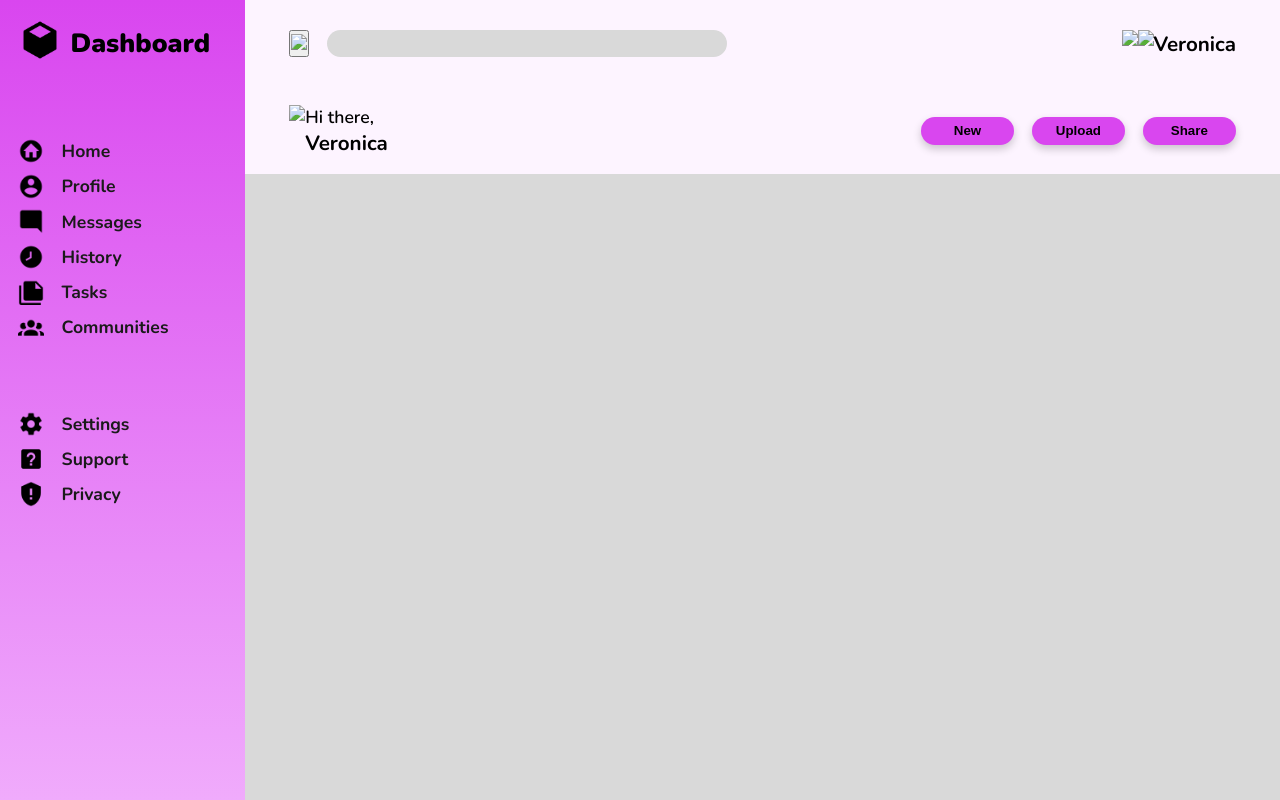
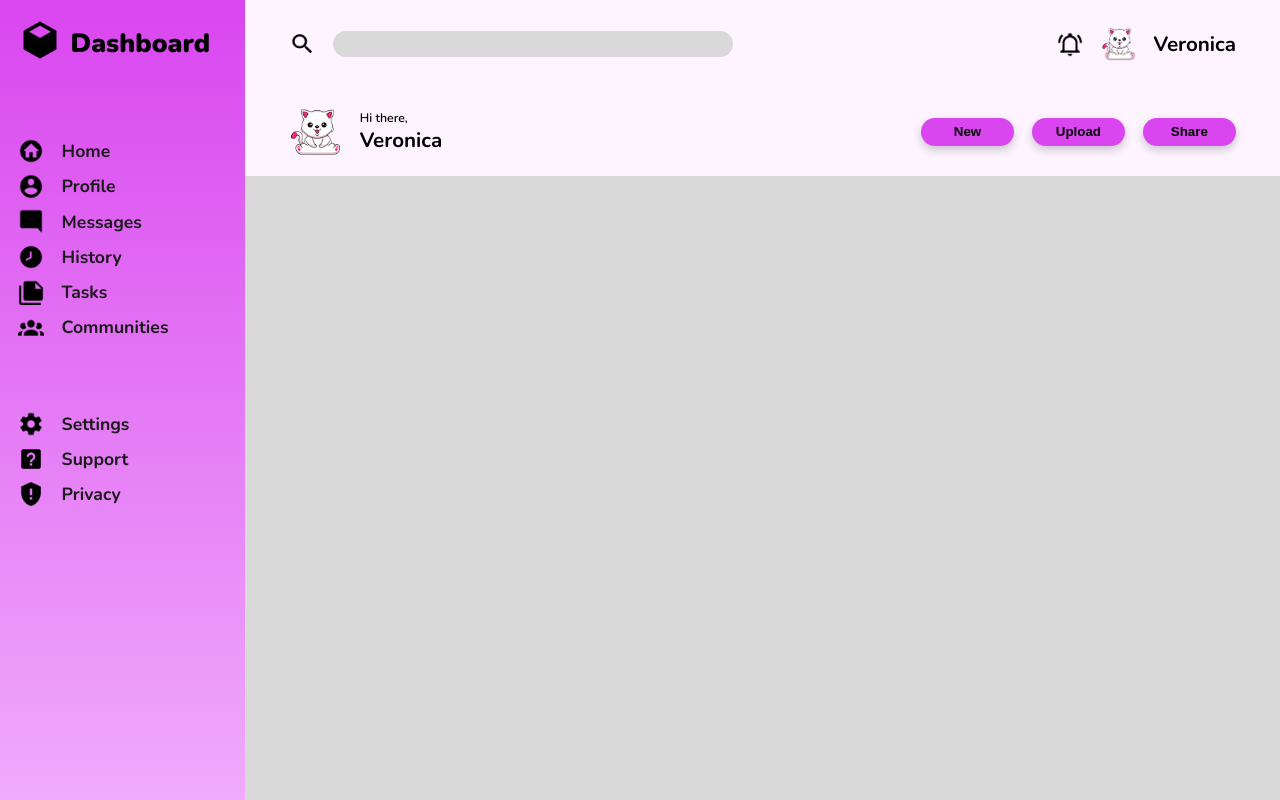
Before and after one commit to KylerLong-dev/admin-dashboard, a plain HTML site: page index.html in a window 1280 px wide. Drawn offline with nearby package versions, Linux system fonts and the light colour scheme.

Commit message:
Add assets to header section and appropriately format

```diff
--- a/index.html
+++ b/index.html
@@ -13,20 +13,18 @@
 
     <header>
         <div class="header_search">
-            <button>
-                <img src="#">
-            </button>
+            <img src="assets/magnify (1).png">
             <input type="text" id="search">
         </div>
 
         <div class="header_user-info">
-            <img src="#">
-            <img src="#">
+            <img src="assets/bell-ring-outline (1).png">
+            <img src="assets/image-from-rawpixel-id-6483701-png (2).png">
             <h3>Veronica</h3>
         </div>
 
         <div class="header_user-greeting">
-            <img src="#">
+            <img src="assets/image-from-rawpixel-id-6483701-png (2).png">
             <div class="head_user-greeting-text">
                 <p>Hi there,</p>
                 <h3>Veronica</h3>
--- a/style.css
+++ b/style.css
@@ -72,12 +72,35 @@ header {
     grid-row: 1 / 2;
     display: flex;
     justify-self: end;
+    align-items: center;
+    gap: 1em;
+}
+
+.header_search img, .header_user-info img:nth-of-type(1){
+    width: 1.5em;
+    height: 1.5em;
+}
+
+.header_user-info img:nth-of-type(2){
+    width: 2em;
+    height: auto;
+}
+
+.header_user-greeting img {
+    width: 3em;
+    height: 3em;
 }
 
 .header_user-greeting {
     grid-column: 1 / 2;
     grid-row: 2 / 3;
     display: flex;
+    align-items: center;
+    gap: 1em;
+}
+
+.header_user-greeting p {
+    font-size: .7em;
 }
 
 .header_buttons-wrap {
```
Also changed, not shown: assets/bell-ring-outline (1).png (added), assets/image-from-rawpixel-id-6483701-png (2).png (added), assets/magnify (1).png (added).
